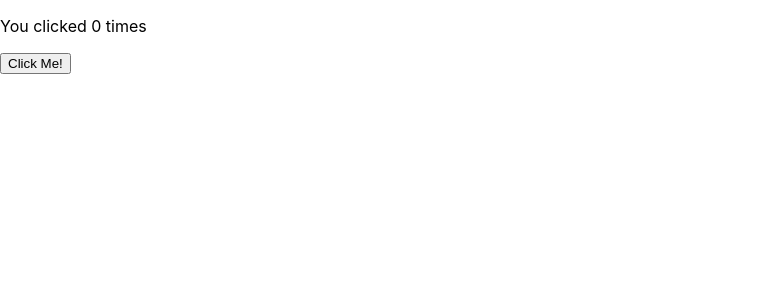
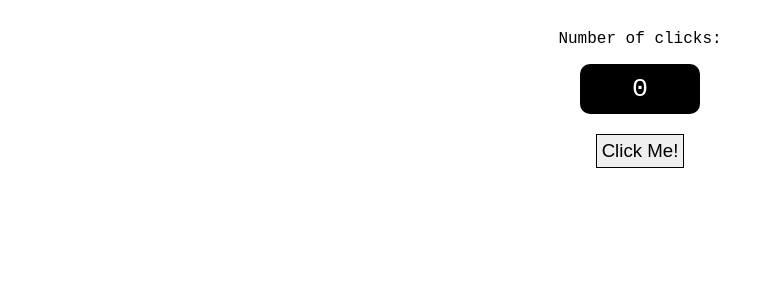
Before and after one commit to jpark-dev/dinosaurs, a React (Create React App) app: page / in a window 1280 px wide. Shown: the top 300 px of the page, without its empty margins (0-781 px from the left). Built offline with nearby package versions, Linux system fonts and the light colour scheme.

Commit message:
Subject: Counter Content: CSS

```diff
--- a/src/components/Example.js
+++ b/src/components/Example.js
@@ -1,5 +1,6 @@
 // import React Hooks
 import React, { useState, useEffect } from 'react';
+import './example.css';
 
 const Example = () => {
     // declare a [state, updateState] = set(initialValue)
@@ -13,7 +14,8 @@ const Example = () => {
     // render component
     return (
         <div>
-            <p> You clicked {count} times </p>
+            <p> Number of clicks: </p>
+            <div id="counter"> {count} </div>
             <button onClick={ () => setCount(count + 1) } >
                 Click Me!
             </button>
--- /dev/null
+++ b/src/components/example.css
@@ -0,0 +1,34 @@
+body {
+    margin: auto;
+    font-family: 'Courier New', Courier, monospace
+  }
+
+  .App {
+    margin: 30px;
+    text-align: center;
+  }
+
+  #counter{
+    border-radius: 10px;
+    padding: 10px;
+    margin: auto;
+    margin-bottom: 20px;
+    width: 50%;
+    background-color: black;
+    font-size: 20pt;
+    color: white;
+    max-width: 100px;
+
+  }
+
+  button {
+    padding: 5px;
+    text-shadow: 5px;
+    font-size: 14pt;
+    border: 1px solid black;
+  }
+
+  button:hover {
+    background: grey;
+    color: white
+  }
--- a/src/index.css
+++ b/src/index.css
@@ -1,13 +1,9 @@
-body {
-  margin: 0;
-  font-family: -apple-system, BlinkMacSystemFont, 'Segoe UI', 'Roboto', 'Oxygen',
-    'Ubuntu', 'Cantarell', 'Fira Sans', 'Droid Sans', 'Helvetica Neue',
-    sans-serif;
-  -webkit-font-smoothing: antialiased;
-  -moz-osx-font-smoothing: grayscale;
+/* body {
+  margin: auto;
+  font-family: 'Courier New', Courier, monospace
 }
 
-code {
-  font-family: source-code-pro, Menlo, Monaco, Consolas, 'Courier New',
-    monospace;
-}
+.App {
+  margin: 30px;
+  text-align: center;
+} */
```
